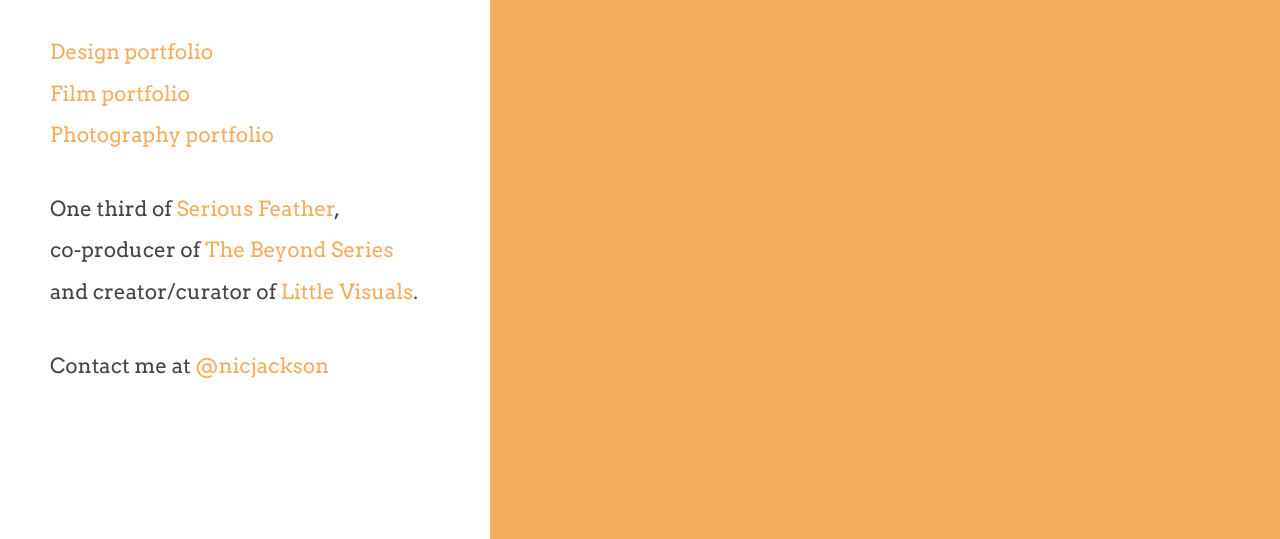
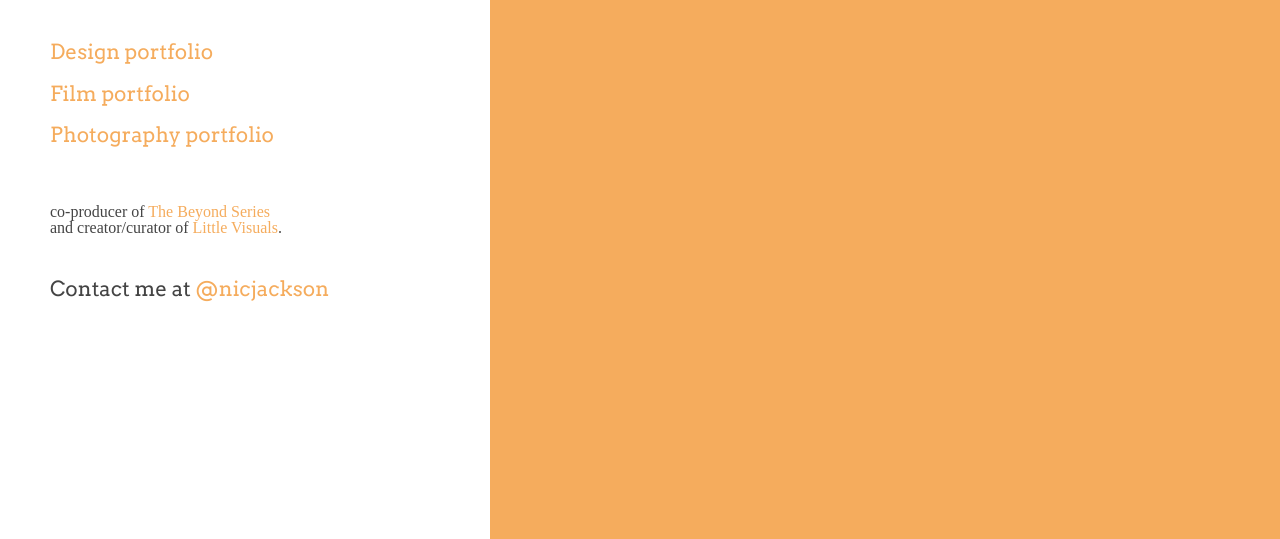
Before and after one commit to nicjackson/nicjackson, a plain HTML site: page index.html in a window 1280 px wide. Shown: the part 261-800 px from the top of the page. Drawn offline with Linux system fonts and the light colour scheme.

Commit message:
Removed link

```diff
--- a/index.html
+++ b/index.html
@@ -22,7 +22,7 @@
       <div class="side-bar">
       <img class="logo" src="logo.jpg">
             <p class="header"><a target="_blank" href="http://www.behance.net/nicjackson">Design portfolio</a></p><p> <a target="_blank" href="http://cargocollective.com/nicjackson">Film portfolio</a></p><p> <a target="_blank" href="http://www.analogue.it">Photography portfolio</a></p><br><br>
-             <p>One third of <a target="_blank" href="http://www.seriousfeather.com">Serious Feather</a>,<br> co-producer of <a target="_blank" href="http://www.beyondseries.co.uk">The Beyond Series</a><br> and creator/curator of <a target="_blank" href="http://www.littlevisuals.co">Little Visuals</a>.</p><br><br>
+             <br> co-producer of <a target="_blank" href="http://www.beyondseries.co.uk">The Beyond Series</a><br> and creator/curator of <a target="_blank" href="http://www.littlevisuals.co">Little Visuals</a>.</p><br><br>
              <p>Contact me at <a target="_blank" href="http://www.twitter.com/nicjackson">@nicjackson</a></p>
       </div>
       <p class="hex">Yes this is just a block of colour.<br>#F5AC5D</p>
```
